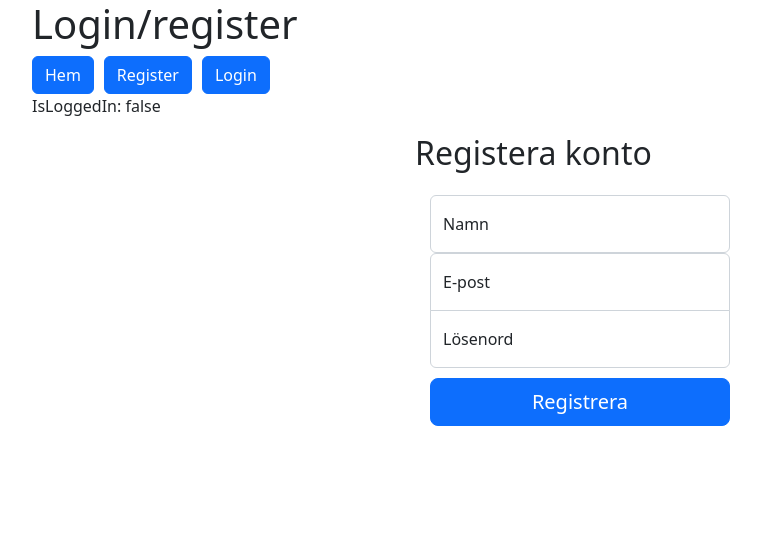
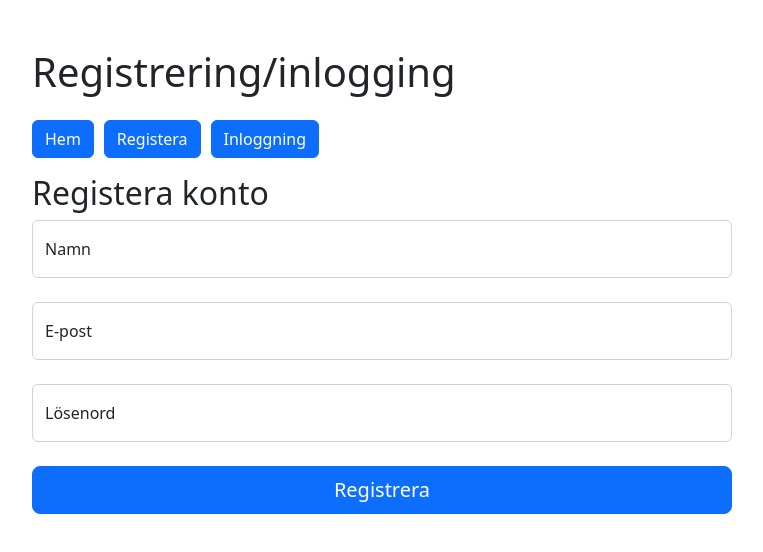
Before and after one commit to matdah/vue-login-register-v2, a Vue app: page /register in a window 1280 px wide. Shown: the top 552 px of the page, without its empty margins (50-813 px from the left). Built offline with nearby package versions, Linux system fonts and the light colour scheme.

Commit message:
Justerar och snyggar till

```diff
--- a/src/App.vue
+++ b/src/App.vue
@@ -1,7 +1,7 @@
 <template>
-  <div class="container">
+  <div class="container pt-5">
     <header>
-      <h1>Login/register</h1>
+      <h1 class="mb-4">Registrering/inlogging</h1>
 
       <NavBar />
     </header>
--- a/src/components/NavBar.vue
+++ b/src/components/NavBar.vue
@@ -1,41 +1,50 @@
 <template>
   <nav>
+    <template v-if="!authStore.isLoggedIn">
       <RouterLink to="/"><span class="btn btn-primary">Hem</span></RouterLink>
-        <span v-if="isLoggedIn">
-            <RouterLink to="/profile"><span class="btn btn-primary">Profil</span></RouterLink>
-            <span class="btn btn-danger"><a @click="logout">Logout</a></span>
-        </span>
-        <span v-else>
-            <RouterLink to="/register"><span class="btn btn-primary">Register</span></RouterLink>
-            <RouterLink to="/login"><span class="btn btn-primary">Login</span></RouterLink>
-        </span>
+      <RouterLink to="/register"
+        ><span class="btn btn-primary">Registera</span></RouterLink
+      >
+      <RouterLink to="/login"
+        ><span class="btn btn-primary">Inloggning</span></RouterLink
+      >
+      <div v-if="false">
+        <p>IsLoggedIn: {{ authStore.isLoggedIn }}</p>
+        <p>UserToken: {{ authStore.token }}</p>
+        <p>User Name: {{ authStore.user.name }}</p>
+      </div>
+    </template>
+    <template v-else>
+      <RouterLink to="/"><span class="btn btn-primary">Hem</span></RouterLink>
+      <RouterLink to="/profile"
+        ><span class="btn btn-primary">Profil</span></RouterLink
+      >
+      <span class="btn btn-danger"><a @click="logout">Logga ut</a></span>
+    </template>
   </nav>
 
-    <p>IsLoggedIn: {{ isLoggedIn}}</p>
+  <p></p>
 </template>
 
   <script>
-import { useAuthStore } from '@/stores/auth';
+import { useAuthStore } from "@/stores/auth";
+
 export default {
-    name: 'NavBar',
+  name: "NavBar",
   setup() {
     const authStore = useAuthStore();
-        //console.log(authStore.isAuthenticated);
+
     return {
-            authStore
+      authStore,
     };
-    },
-    data() {
-        return {
-            isLoggedIn: this.authStore.isAuthenticated
-        }
   },
   methods: {
     async logout() {
       console.log("Logging out...");
-        }
+      this.authStore.logout();
     },
-}
+  },
+};
 </script>
 
   <style scoped>
--- a/src/components/TestPinia.vue
+++ b/src/components/TestPinia.vue
@@ -1,28 +1,29 @@
 <template>
-    <h3>Pinia-test #1</h3>
-
-    <p>Count is: {{ store.count }}</p>
-    <p>Double is: {{ store.doubleCount }}</p>
-    <button @click="store.increment()">Increment</button>
-    <button @click="store.waitAndAdd">Wait and add</button>
+  <div class="card">
+    <div class="card-body">
+      <h3>Pinia-test #1</h3>
+      <p>Räknare är på: {{ store.count }}</p>
+      <p>Dubblerat är det: {{ store.doubleCount }}</p>
+      <button class="btn btn-success" @click="store.increment()">Inkrementera</button>&nbsp;
+      <button class="btn btn-primary" @click="store.waitAndAdd">Vänta och addera</button>
+    </div>
+  </div>
 </template>
 
 <script>
-import { useCounterStore } from '../stores/counter';
+import { useCounterStore } from "../stores/counter";
 
 export default {
-    name: 'TestPinia',
-    setup() {
-        const store = useCounterStore();
+  name: "TestPinia",
+  setup() {
+    const store = useCounterStore();
 
-        return {
-            store
-        };
-    }
+    return {
+      store,
+    };
+  },
 };
-
 </script>
 
 <style scoped>
-
 </style>
--- a/src/stores/auth.js
+++ b/src/stores/auth.js
@@ -2,11 +2,12 @@ import { defineStore } from "pinia";
 
 export const useAuthStore = defineStore("auth", {
     state: () => {
-        ({
+        return {
+            isLoggedIn: null,
             token: null,
             user: null,
             message: null
-        })
+        }
     },
     actions: {
         setToken(token) {
@@ -14,6 +15,9 @@ export const useAuthStore = defineStore("auth", {
         },
         setUser(user) {
             this.user = user;
+        },
+        setIsLoggedIn(loggedIn) {
+            this.isLoggedIn = loggedIn;
         },
         async login(email, password) {
             const response = await fetch("http://127.0.0.1:8000/api/login", {
@@ -29,14 +33,17 @@ export const useAuthStore = defineStore("auth", {
             const data = await response.json();
             this.message = data.message;
             if (data.token) {
-                console.log("Token...");
+                console.log("Token..." + data.token);
+                //console.table(data.user);
                 this.setToken(data.token);
                 this.setUser(data.user);
+                this.isLoggedIn = true;
             }
         },
         async logout() {
             this.setToken(null);
             this.setUser(null);
+            this.setIsLoggedIn(null)
         },
         async register(name, email, password) {
             const response = await fetch("http://localhost:8000/api/register", {
@@ -59,6 +66,7 @@ export const useAuthStore = defineStore("auth", {
     },
     watch: {
         token: (token) => {
+            console.log("Watch...");
             if (token) {
                 localStorage.setItem("token", token);
             } else {
@@ -74,6 +82,8 @@ export const useAuthStore = defineStore("auth", {
         }
     },
     getters: {
+        getToken: (state) => state.token,
+        getUser: (state) => state.user,
         isAuthenticated: (state) => !!state.token,
     }
 });
--- a/src/views/HomeView.vue
+++ b/src/views/HomeView.vue
@@ -1,22 +1,21 @@
 <template>
-  <main>
-    <h2>Startsidan</h2>
+  <main class="container mt-5">
+      <h2>Startsidan</h2>
 
     <TestPinia />
   </main>
 </template>
 
 <script>
-import TestPinia from '@/components/TestPinia.vue'
+import TestPinia from "@/components/TestPinia.vue";
 
 export default {
-  name: 'HomeView',
+  name: "HomeView",
   components: {
-    TestPinia
-  }
-}
+    TestPinia,
+  },
+};
 </script>
 
 <style scoped>
-
 </style>
--- a/src/views/LoginView.vue
+++ b/src/views/LoginView.vue
@@ -1,13 +1,13 @@
 <template>
-    <div class="center-form">
+    <div class="">
         <h2>Inloggning</h2>
-        <form class="form-signin">
-            <div v-show="outputMsg" v-html="outputMsg"></div>
-            <div class="form-floating">
+        <div v-show="outputMsg" v-html="outputMsg"></div>
+        <form v-if="showForm" class="form-signin">
+            <div class="form-floating mb-4">
                 <input type="email" class="form-control" v-model="email" placeholder="name@example.com" required>
                 <label for="floatingInput">E-post</label>
             </div>
-            <div class="form-floating">
+            <div class="form-floating mb-4">
                 <input type="password" class="form-control" v-model="password" placeholder="Password" required>
                 <label for="floatingPassword">Lösenord</label>
             </div>
@@ -24,7 +24,8 @@ export default {
     setup() {
         const authStore = useAuthStore();
         return {
-            authStore
+            authStore,
+            showForm: true
         };
     },
     data() {
@@ -43,27 +44,16 @@ export default {
                 //this.$router.push({ name: 'home' });
                 this.outputMsg = "<p class='alert alert-primary'>Inloggad ok!</p>";
                 this.outputMsg += "<p class='alert alert-primary'>Token: " + this.authStore.token + "</p>";
+
+                // Hide form
+                this.showForm = false;
+
+                // Clear fields
+                this.email = "";
+                this.password = "";
             } else {
                 this.outputMsg = "<p class='alert alert-danger'>Felaktig e-postadress eller lösenord.</p>";
             }
-
-            // if (this.email === "" || password === "") {
-            //     this.outputMsg = "<p class='alert alert-danger'>Samtliga fält är obligatoriska!</p>";
-            //     return;
-            // }
-            // try {
-            //     let result = await axios.post("http://127.0.0.1:8000/api/register", {
-            //         name: this.name,
-            //         email: this.email,
-            //         password: this.password
-            //     });
-            //     console.log(result);
-            //     this.outputMsg = "<p class='alert altert-danger'>Kontot är registrerat.</p>";
-
-            // } catch (error) {
-            //     console.log(error);
-            //     this.outputMsg = "<p class='alert alert-primary'>Fel vid registrering - e-postadressen är troligen registrerad.</p>";
-            // }
         }
     }
 }
@@ -71,23 +61,6 @@ export default {
 
 <style scoped>
 .form-signin {
-    max-width: 330px;
-    padding: 15px;
-}
-
-.form-signin .form-floating:focus-within {
-    z-index: 2;
-}
-
-.form-signin input[type="email"] {
-    margin-bottom: -1px;
-    border-bottom-right-radius: 0;
-    border-bottom-left-radius: 0;
-}
-
-.form-signin input[type="password"] {
-    margin-bottom: 10px;
-    border-top-left-radius: 0;
-    border-top-right-radius: 0;
+    max-width: 700px;
 }
 </style>
--- a/src/views/RegisterView.vue
+++ b/src/views/RegisterView.vue
@@ -1,17 +1,17 @@
 <template>
-    <div class="center-form">
+    <div class="">
         <h2>Registera konto</h2>
         <form class="form-signin">
             <div v-show="outputMsg" v-html="outputMsg"></div>
-            <div class="form-floating">
+            <div class="form-floating mb-4">
                 <input type="name" class="form-control" v-model="name" placeholder="Förnamn Efternamn" required>
                 <label for="floatingInput">Namn</label>
             </div>
-            <div class="form-floating">
+            <div class="form-floating mb-4">
                 <input type="email" class="form-control" v-model="email" placeholder="name@example.com" required>
                 <label for="floatingInput">E-post</label>
             </div>
-            <div class="form-floating">
+            <div class="form-floating mb-4">
                 <input type="password" class="form-control" v-model="password" placeholder="Password" required>
                 <label for="floatingPassword">Lösenord</label>
             </div>
@@ -45,8 +45,12 @@ export default {
                     password: this.password
                 });
                 console.log(result);
-                this.outputMsg = "<p class='alert alert-danger'>Kontot är registrerat.</p>";
+                this.outputMsg = "<p class='alert alert-success'>Kontot är registrerat.</p>";
 
+                // Clear fields
+                this.name = "";
+                this.email = "";
+                this.password = "";
             } catch (error) {
                 console.log(error);
                 this.outputMsg = "<p class='alert alert-primary'>Fel vid registrering - e-postadressen är troligen registrerad.</p>";
@@ -58,23 +62,6 @@ export default {
 
 <style scoped>
 .form-signin {
-    max-width: 330px;
-    padding: 15px;
-}
-
-.form-signin .form-floating:focus-within {
-    z-index: 2;
-}
-
-.form-signin input[type="email"] {
-    margin-bottom: -1px;
-    border-bottom-right-radius: 0;
-    border-bottom-left-radius: 0;
-}
-
-.form-signin input[type="password"] {
-    margin-bottom: 10px;
-    border-top-left-radius: 0;
-    border-top-right-radius: 0;
+    max-width: 700px;
 }
 </style>
```
Also changed, not shown: src/views/ProfileView.vue (+53 -22 lines). Lines whose indentation alone changed are shown as unchanged.
